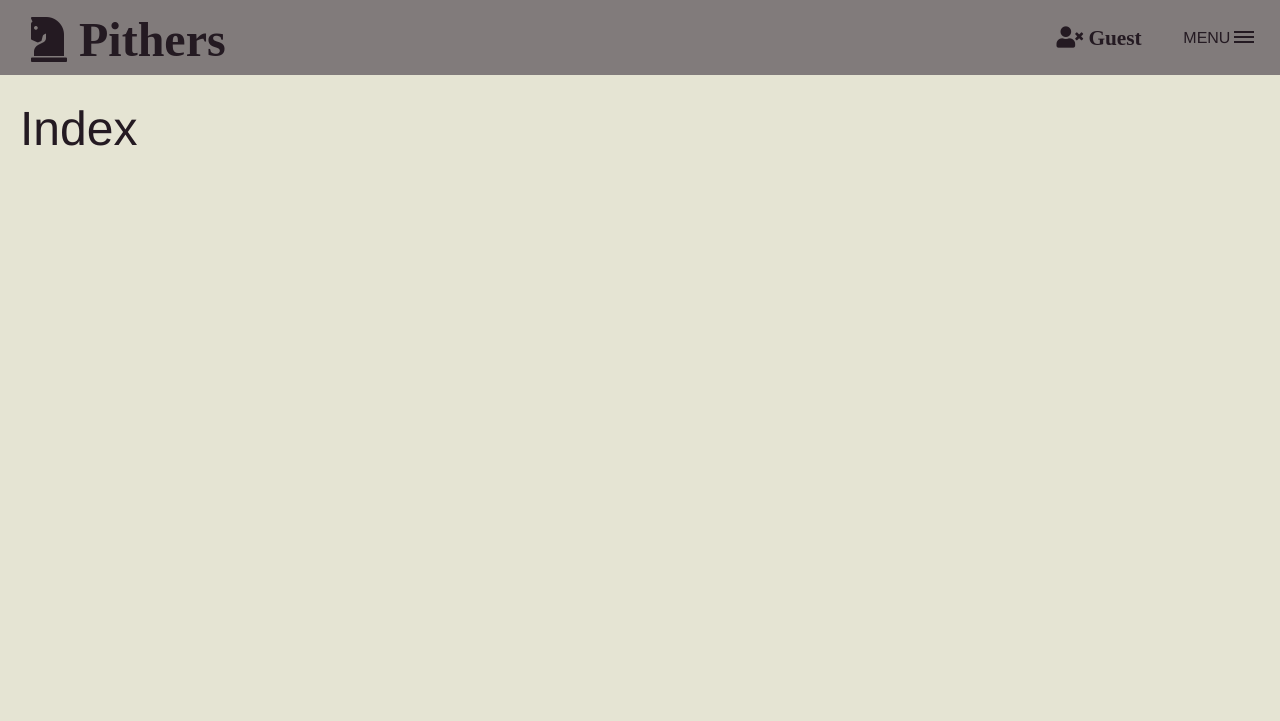
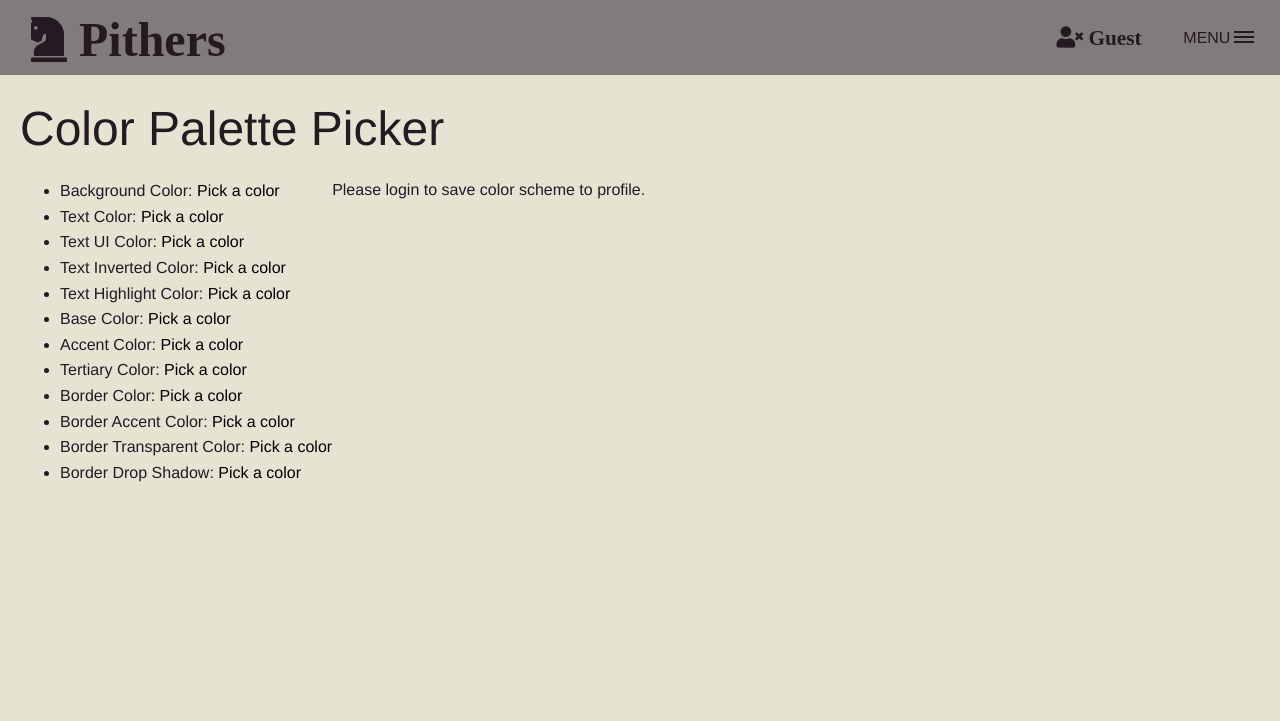
Before and after one commit to Pithers/Web-Work, a Django app: page / in a window 1280 px wide. Shown: the top 721 px of the page. Run offline with Django 3.2, Linux system fonts and the light colour scheme; style sheets or scripts are compiled from the project's sources; some libraries are stand-ins or nearby versions.

Commit message:
Implemented color palette picker. Also reconfigured how the css color variables work.

```diff
--- a/testsite/myapp/static/js/app.js
+++ b/testsite/myapp/static/js/app.js
@@ -1,26 +1,54 @@
-$(document).foundation()
+$(document).foundation();
 
-//Grab session data and act accordingly
+function light_mode() {
+    document.documentElement.style.setProperty("--color-bg", "#e5e4d3");
+    document.documentElement.style.setProperty("--color-text", "#241a22");
+    document.documentElement.style.setProperty("--color-text-ui", "#241a22");
+    document.documentElement.style.setProperty("--color-text-invert", "#e5e4d3");
+    document.documentElement.style.setProperty("--color-text-highlight", "#e5e4d3");
+    document.documentElement.style.setProperty("--color-base", "#817b7b");
+    document.documentElement.style.setProperty("--color-accent", "#667075");
+    document.documentElement.style.setProperty("--color-tertiary", "#666666");
+    document.documentElement.style.setProperty("--color-border", "#838378");
+    document.documentElement.style.setProperty("--color-border-accent", "#727267");
+    document.documentElement.style.setProperty("--color-border-transp", "#e5e4d399");
+    document.documentElement.style.setProperty("--color-drop-shadow", "#00000033");
+}
+
+function dark_mode() {
+    document.documentElement.style.setProperty("--color-bg", "#24252f");
+    document.documentElement.style.setProperty("--color-text", "#eaeced");
+    document.documentElement.style.setProperty("--color-text-ui", "#eaeced");
+    document.documentElement.style.setProperty("--color-text-invert", "#24252f");
+    document.documentElement.style.setProperty("--color-text-highlight", "#24252f");
+    document.documentElement.style.setProperty("--color-base", "#7f838e");
+    document.documentElement.style.setProperty("--color-accent", "#7dacc4");
+    document.documentElement.style.setProperty("--color-tertiary", "#666666");
+    document.documentElement.style.setProperty("--color-border", "#826c73");
+    document.documentElement.style.setProperty("--color-border-accent", "#715d62");
+    document.documentElement.style.setProperty("--color-border-transp", "#24252f99");
+    document.documentElement.style.setProperty("--color-drop-shadow", "#ffffff33");
+}
+
+//Grab session data and set color-mode and checkbox accordingly
 function loadSession() {
     var color_mode = sessionStorage.getItem('color-mode');
-    if(color_mode !== null) {
-        document.querySelector('body').className = color_mode;
-
-        if(color_mode == 'dark-mode'){
-          document.getElementById('light-switch').checked = true;
-        } else if (color_mode == 'light-mode') {
-          document.getElementById('light-switch').checked = false;
-        }
+    if(color_mode == 'dark-mode'){
+        dark_mode();
+        document.getElementById('light-switch').checked = true;
+    } else if (color_mode == 'light-mode') {
+        light_mode();
+        document.getElementById('light-switch').checked = false;
     }
 }
 
-//Site theme darkmode toggle
+//Site theme darkmode toggle, set root css variables accordingly
 function themeUpdate(element) {
     if(element.checked) {
-        document.querySelector('body').className = 'dark-mode';
-        sessionStorage.setItem('color-mode', 'dark-mode')
+        dark_mode();
+        sessionStorage.setItem('color-mode', 'dark-mode');
     } else {
-        document.querySelector('body').className = 'light-mode';
-        sessionStorage.setItem('color-mode', 'light-mode')
+        light_mode();
+        sessionStorage.setItem('color-mode', 'light-mode');
     }
 }
--- /dev/null
+++ b/testsite/myapp/static/js/color_mode.js
@@ -0,0 +1,52 @@
+//myapp/static/js/color_mode.js
+
+//Color elements
+var color_bg = document.getElementById("color-bg");
+var color_text = document.getElementById("color-text");
+var color_text_ui = document.getElementById("color-text-ui");
+var color_text_invert = document.getElementById("color-text-invert");
+var color_text_highlight = document.getElementById("color-text-highlight");
+var color_base = document.getElementById("color-base");
+var color_accent = document.getElementById("color-accent");
+var color_tertiary = document.getElementById("color-tertiary");
+var color_border = document.getElementById("color-border");
+var color_border_accent = document.getElementById("color-border-accent");
+var color_border_transp = document.getElementById("color-border-transp");
+var color_drop_shadow = document.getElementById("color-drop-shadow");
+
+color_bg.onchange = function() {
+  document.documentElement.style.setProperty("--color-bg", "#" + color_bg.value);
+};
+color_text.onchange = function() {
+  document.documentElement.style.setProperty("--color-text", "#" + color_text.value);
+};
+color_text_ui.onchange = function() {
+  document.documentElement.style.setProperty("--color-text-ui", "#" + color_text_ui.value);
+};
+color_text_invert.onchange = function() {
+  document.documentElement.style.setProperty("--color-text-invert", "#" + color_text_invert.value);
+};
+color_text_highlight.onchange = function() {
+  document.documentElement.style.setProperty("--color-text-highlight", "#" + color_text_highlight.value);
+};
+color_base.onchange = function() {
+  document.documentElement.style.setProperty("--color-base", "#" + color_base.value);
+};
+color_accent.onchange = function() {
+  document.documentElement.style.setProperty("--color-accent", "#" + color_accent.value);
+};
+color_tertiary.onchange = function() {
+  document.documentElement.style.setProperty("--color-tertiary", "#" + color_tertiary.value);
+};
+color_border.onchange = function() {
+  document.documentElement.style.setProperty("--color-border", "#" + color_border.value);
+};
+color_border_accent.onchange = function() {
+  document.documentElement.style.setProperty("--color-border-accent", "#" + color_border_accent.value);
+};
+color_border_transp.onchange = function() {
+  document.documentElement.style.setProperty("--color-border-transp", "#" + color_border_transp.value);
+};
+color_drop_shadow.onchange = function() {
+  document.documentElement.style.setProperty("--color-drop-shadow", "#" + color_drop_shadow.value);
+};
--- a/testsite/myapp/static/scss/style.scss
+++ b/testsite/myapp/static/scss/style.scss
@@ -12,7 +12,8 @@
 //Rafi: https://foundation.zurb.com/building-blocks/blocks/card-info.html
 
 //Color Classes
-.light-mode {
+//.light-mode {
+:root {
   --color-bg: #e5e4d3;
   --color-text: #241a22;
   --color-text-ui: #241a22;
@@ -27,7 +28,7 @@
   --color-drop-shadow: #00000033;
 }
 
-.dark-mode {
+/*.dark-mode {
   --color-bg: #24252f;
   --color-text: #eaeced;
   --color-text-ui: #eaeced;
@@ -40,6 +41,20 @@
   --color-border-transp: #24252f99;
   --color-drop-shadow: #ffffff33;
 }
+
+.custom-mode {
+  --color-bg: #24252f;
+  --color-text: #eaeced;
+  --color-text-ui: #eaeced;
+  --color-text-invert: #24252f;
+  --color-base: #7f838e;
+  --color-accent: #7dacc4;
+  --color-tertiary: #666666;
+  --color-border: #826c73;
+  --color-border-accent: #715d62;
+  --color-border-transp: #24252f99;
+  --color-drop-shadow: #ffffff33;
+}*/
 
 //Basic overwrites
 body {
--- a/testsite/myapp/templates/base.html
+++ b/testsite/myapp/templates/base.html
@@ -18,7 +18,8 @@
   </head>
 
   <!--Use onload to load a javascript module to change the CSS coloscheme-->
-  <body class="light-mode" onload="loadSession()">
+  <!--body class="light-mode" onload="loadSession()"-->
+  <body onload="loadSession()">
     <div class="main-wrapper">
       <div class="off-canvas-content" data-off-canvas-content>
         <div class="nav-bar">
--- a/testsite/myapp/templates/index.html
+++ b/testsite/myapp/templates/index.html
@@ -1,7 +1,83 @@
 {% extends "base.html" %}
 {% load static %}
 
-{% block page_name %}Index{% endblock %}
+{% block page_name %}Color Palette Picker{% endblock %}
 
 {% block content %}
+<div class="grid-container">
+  <div class="grid-x grid-padding-x">
+    <ul>
+      <li>
+      Background Color:
+      <input type="hidden" id="color-bg" value="000000">
+      <button class="jscolor {valueElement: 'color-bg'}">Pick a color</button>
+      </li>
+      <li>
+      Text Color:
+      <input type="hidden" id="color-text" value="000000">
+      <button class="jscolor {valueElement: 'color-text'}">Pick a color</button>
+      </li>
+      <li>
+      Text UI Color:
+      <input type="hidden" id="color-text-ui" value="000000">
+      <button class="jscolor {valueElement: 'color-text-ui'}">Pick a color</button>
+      </li>
+      <li>
+      Text Inverted Color:
+      <input type="hidden" id="color-text-invert" value="000000">
+      <button class="jscolor {valueElement: 'color-text-invert'}">Pick a color</button>
+      </li>
+      <li>
+      Text Highlight Color:
+      <input type="hidden" id="color-text-highlight" value="000000">
+      <button class="jscolor {valueElement: 'color-text-highlight'}">Pick a color</button>
+      </li>
+      <li>
+      Base Color:
+      <input type="hidden" id="color-base" value="000000">
+      <button class="jscolor {valueElement: 'color-base'}">Pick a color</button>
+      </li>
+      <li>
+      Accent Color:
+      <input type="hidden" id="color-accent" value="000000">
+      <button class="jscolor {valueElement: 'color-accent'}">Pick a color</button>
+      </li>
+      <li>
+      Tertiary Color:
+      <input type="hidden" id="color-tertiary" value="000000">
+      <button class="jscolor {valueElement: 'color-tertiary'}">Pick a color</button>
+      </li>
+      <li>
+      Border Color:
+      <input type="hidden" id="color-border" value="000000">
+      <button class="jscolor {valueElement: 'color-border'}">Pick a color</button>
+      </li>
+      <li>
+      Border Accent Color:
+      <input type="hidden" id="color-border-accent" value="000000">
+      <button class="jscolor {valueElement: 'color-border-accent'}">Pick a color</button>
+      </li>
+      <li>
+      Border Transparent Color:
+      <input type="hidden" id="color-border-transp" value="000000">
+      <button class="jscolor {valueElement: 'color-border-transp'}">Pick a color</button>
+      </li>
+      <li>
+      Border Drop Shadow:
+      <input type="hidden" id="color-drop-shadow" value="000000">
+      <button class="jscolor {valueElement: 'color-drop-shadow'}">Pick a color</button>
+      </li>
+    </ul>
+    {% if user.is_authenticated %}
+    <div>Save color scheme to profile.</div>
+    {% else %}
+    <div>Please login to save color scheme to profile.</div>
+    {% endif %}
+  </div>
+</div>
 {% endblock %}
+
+{% block scripts %}
+<script src="https://cdnjs.cloudflare.com/ajax/libs/jscolor/2.0.4/jscolor.min.js"></script>
+<script src="{% static "js/color_mode.js" %}"></script>
+{% endblock %}
--- a/testsite/myapp/tests.py
+++ b/testsite/myapp/tests.py
@@ -1,14 +1,13 @@
 #myapp/tests.py
 
-from django.contrib.auth.models import User
 from django.test import TestCase
-
+from .models import CustomUser
 from .models import PostModel
 
 #This will all be handled in a fake database
 class PostTestCase(TestCase):
     def setUp(self):
-        self.user = User.objects.create_user(
+        self.user = CustomUser.objects.create_user(
             username='bob', email='bob@bob.com', password='top_secret')
         PostModel.objects.create(post="lion", author=self.user)
         PostModel.objects.create(post="cat", author=self.user)
```
